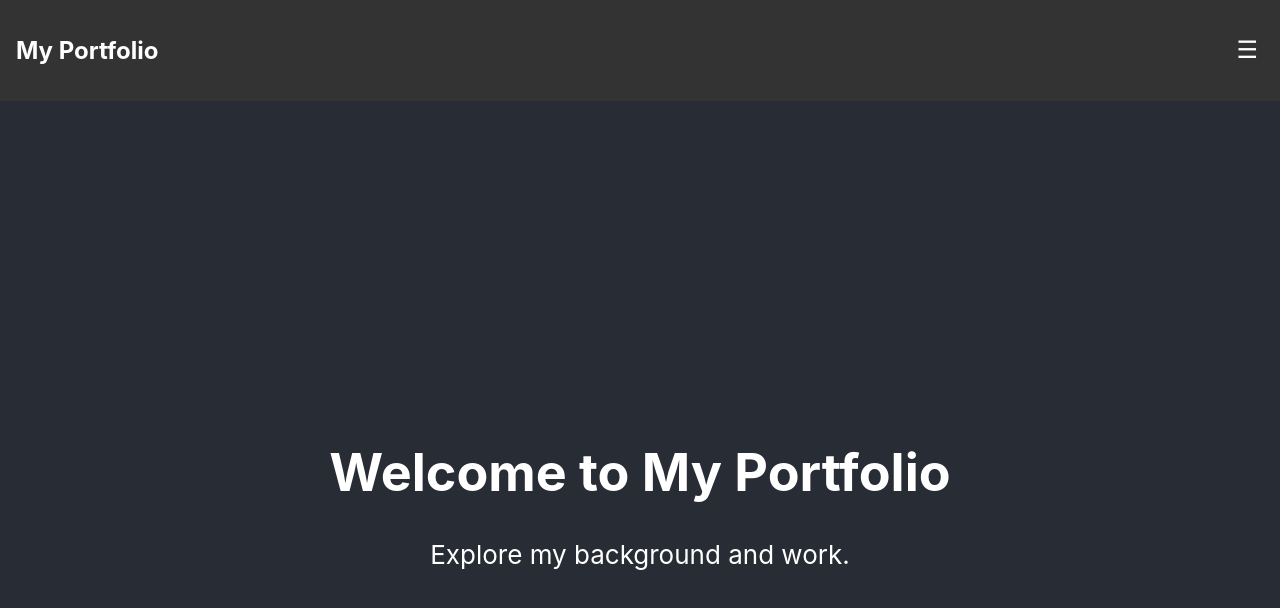
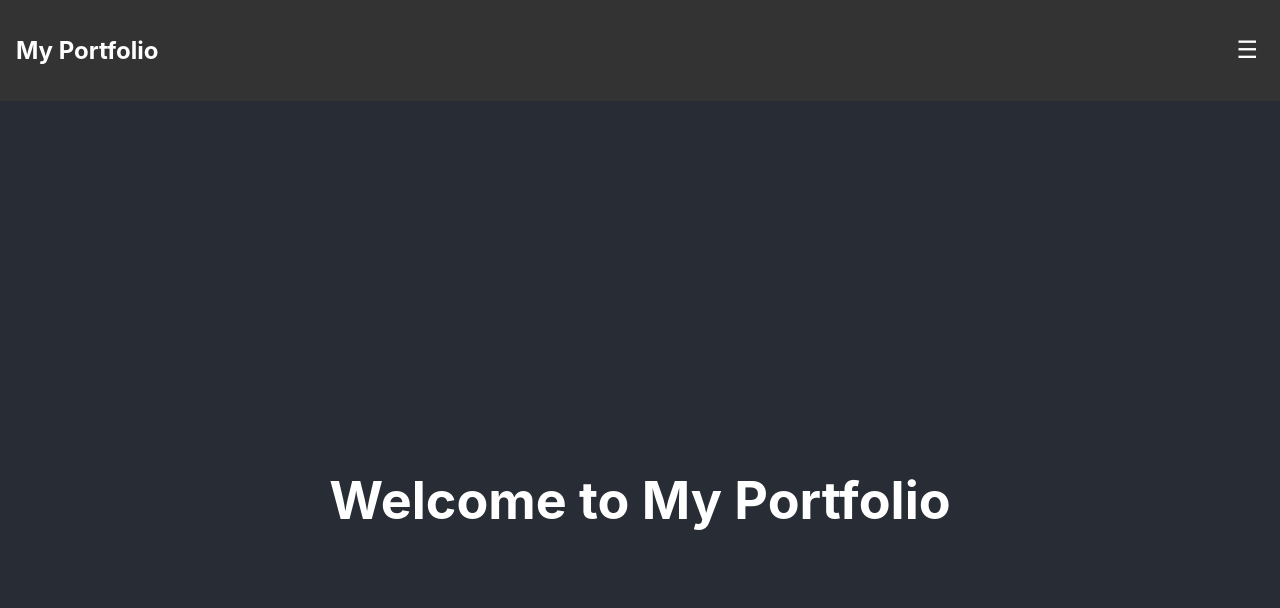
Before and after one commit to OliverGurcilovNilsson/OliverGurcilovNilsson.github.io, a React (Create React App) app: page / in a window 1280 px wide. Shown: the top 608 px of the page. Built offline with nearby package versions, Linux system fonts and the light colour scheme; the HTML template or start-up script is replaced by a standard one.

Commit message:
added navbar

```diff
--- a/src/App.js
+++ b/src/App.js
@@ -1,31 +1,19 @@
 import React, { useState } from 'react';
 import './App.css';
 import Navbar from './components/Navbar';
-import Education from './components/Education';
+import Education from './components/Education'; // Correctly import Education
 
 function App() {
-    const [page, setPage] = useState('home');
+    const [currentPage, setCurrentPage] = useState('home');
 
-    const renderPage = () => {
-        switch (page) {
-            case 'education':
-                return <Education />;
-            case 'home':
-            default:
-                return (
-                    <div className="home">
-                        <h1>Welcome to My Portfolio</h1>
-                        <p>Explore my background and work.</p>
-                    </div>
-                );
-        }
-    };
+    const handleNavigate = (page) => setCurrentPage(page);
 
     return (
         <div className="App">
-            <Navbar onNavigate={setPage} />
+            <Navbar onNavigate={handleNavigate} />
             <header className="App-header">
-                {renderPage()}
+                {currentPage === 'home' && <h1>Welcome to My Portfolio</h1>}
+                {currentPage === 'education' && <Education />}
             </header>
         </div>
     );
--- a/src/components/Education.js
+++ b/src/components/Education.js
@@ -1,30 +1,20 @@
-export type EducationItem = {
-    institution: string;
-    degree: string;
-    fieldOfStudy: string;
-    startDate: string;
-    endDate: string;
-    description?: string;
-};
+import React from 'react';
+import { educationList } from './EducationList'; // Note the named import here
 
-export const educationList: EducationItem[] = [
-    {
-        institution: 'Stockholm University',
-        degree: 'Bachelor of Science',
-        fieldOfStudy: 'Computer Science',
-        startDate: 'September 2021',
-        endDate: 'January 2024',
-        description: 'Studied computer science fundamentals, algorithms, and software development practices.',
-    },
-    {
-        institution: 'KTH Royal Institute of Technology',
-        degree: 'Master of Science',
-        fieldOfStudy: 'Software Engineering',
-        startDate: 'September 2020',
-        endDate: 'June 2022',
-        description: 'Focused on advanced software engineering principles and project management.',
-    },
-];
+function Education() {
+    return (
+        <div>
+            <h2>My Education</h2>
+            {educationList.map((edu, index) => (
+                <div key={index} className="education-item">
+                    <h3>{edu.degree} in {edu.fieldOfStudy}</h3>
+                    <p>{edu.institution}</p>
+                    <p>{edu.startDate} - {edu.endDate}</p>
+                    {edu.description && <p>{edu.description}</p>}
+                </div>
+            ))}
+        </div>
+    );
+}
 
-
-export default educationList;
+export default Education;
--- /dev/null
+++ b/src/components/EducationList.js
@@ -0,0 +1,22 @@
+export type EducationItem = {
+    institution: string;
+    degree: string;
+    fieldOfStudy: string;
+    startDate: string;
+    endDate: string;
+    description?: string;
+};
+
+export const educationList = [
+    {
+        institution: 'Stockholm University',
+        degree: 'Bachelor of Science',
+        fieldOfStudy: 'Computer Science',
+        startDate: 'September 2021',
+        endDate: 'January 2024',
+        description: 'Studied computer science fundamentals, algorithms, and software development practices.',
+    },
+];
+
+
+export default educationList;
```
